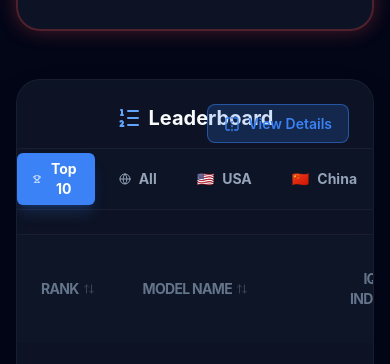
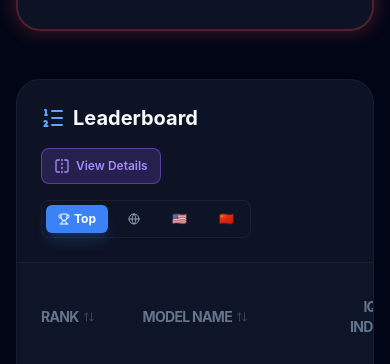
Before and after one commit to ChiefInnovator/usvschinaai, a plain HTML site: page index.html in a window 390 px wide. Shown: the part 1024-1388 px from the top of the page. Drawn offline with nearby package versions, Linux system fonts and the light colour scheme.

Commit message:
Fix leaderboard UI layout - improve toolbar and button positioning
- Move flip button from absolute positioning into toolbar for better integration
- Reorganize toolbar into two rows: title + flip button on top, filters below
- Reduce flip button size and change color to purple for better visual hierarchy
- Add responsive text truncation on mobile (Top → Top 10 hidden on small screens)
- Improve spacing and alignment of filter buttons
- Remove px-4 padding for more compact button sizing on mobile
- Add proper flex wrapping to prevent overflow on smaller screens
- Fix z-index issues caused by absolute positioning

```diff
--- a/index.html
+++ b/index.html
@@ -124,23 +124,25 @@
         }
 
         .flip-toggle-btn {
-            background: rgba(59, 130, 246, 0.2);
-            border: 1px solid rgba(59, 130, 246, 0.5);
-            color: #3b82f6;
-            padding: 0.5rem 1rem;
+            background: rgba(139, 92, 246, 0.2);
+            border: 1px solid rgba(139, 92, 246, 0.5);
+            color: #a78bfa;
+            padding: 0.5rem 0.75rem;
             border-radius: 0.5rem;
-            font-size: 0.875rem;
+            font-size: 0.75rem;
             font-weight: 600;
             cursor: pointer;
             transition: all 0.3s;
-            display: flex;
+            display: inline-flex;
             align-items: center;
-            gap: 0.5rem;
+            gap: 0.375rem;
+            white-space: nowrap;
         }
 
         .flip-toggle-btn:hover {
-            background: rgba(59, 130, 246, 0.3);
-            border-color: rgba(59, 130, 246, 0.8);
+            background: rgba(139, 92, 246, 0.3);
+            border-color: rgba(139, 92, 246, 0.8);
+            color: #c4b5fd;
         }
 
         .benchmark-details-table {
@@ -292,33 +294,33 @@
         </div>
 
         <!-- Main Table with Flip Animation -->
-        <div class="glass rounded-3xl overflow-hidden shadow-2xl border border-white/5 mb-12 flip-container relative" id="leaderboardFlipContainer">
-            <!-- Flip Toggle Button -->
-            <button onclick="toggleLeaderboardFlip()" class="absolute top-6 right-6 flip-toggle-btn z-20">
-                <i data-lucide="flip-horizontal" class="w-4 h-4"></i>
-                <span id="leaderboardFlipBtnText">View Details</span>
-            </button>
-
+        <div class="glass rounded-3xl overflow-hidden shadow-2xl border border-white/5 mb-12 flip-container" id="leaderboardFlipContainer">
             <!-- Front Side: Leaderboard Table -->
             <div class="flip-front">
                 <!-- Toolbar -->
-                <div class="p-6 border-b border-white/5 flex flex-col md:flex-row justify-between items-center gap-4">
-                    <h3 class="text-xl font-bold flex items-center gap-2">
-                        <i data-lucide="list-ordered" class="text-blue-400"></i> Leaderboard
-                    </h3>
+                <div class="p-6 border-b border-white/5">
+                    <div class="flex flex-col sm:flex-row justify-between items-start sm:items-center gap-4 mb-4">
+                        <h3 class="text-xl font-bold flex items-center gap-2">
+                            <i data-lucide="list-ordered" class="text-blue-400"></i> Leaderboard
+                        </h3>
+                        <button onclick="toggleLeaderboardFlip()" class="flip-toggle-btn">
+                            <i data-lucide="flip-horizontal" class="w-4 h-4"></i>
+                            <span id="leaderboardFlipBtnText">View Details</span>
+                        </button>
+                    </div>
 
-                    <div class="flex items-center gap-2 bg-slate-900/50 p-1 rounded-lg border border-white/5">
-                        <button onclick="setFilter('top10')" id="filter-top10" class="px-4 py-1.5 rounded-md text-sm font-bold transition flex items-center gap-2 bg-blue-500 text-white shadow-lg shadow-blue-500/20">
-                            <i data-lucide="trophy" class="w-3 h-3"></i> Top 10
+                    <div class="flex flex-wrap items-center gap-2 bg-slate-900/50 p-1 rounded-lg border border-white/5 w-fit">
+                        <button onclick="setFilter('top10')" id="filter-top10" class="px-3 py-1.5 rounded-md text-xs sm:text-sm font-bold transition flex items-center gap-1 bg-blue-500 text-white shadow-lg shadow-blue-500/20">
+                            <i data-lucide="trophy" class="w-3 h-3"></i> <span class="hidden sm:inline">Top 10</span><span class="sm:hidden">Top</span>
                         </button>
-                        <button onclick="setFilter('all')" id="filter-all" class="px-4 py-1.5 rounded-md text-sm font-bold text-slate-400 hover:text-white transition flex items-center gap-2 hover:bg-white/5">
-                            <i data-lucide="globe" class="w-3 h-3"></i> All
+                        <button onclick="setFilter('all')" id="filter-all" class="px-3 py-1.5 rounded-md text-xs sm:text-sm font-bold text-slate-400 hover:text-white transition flex items-center gap-1 hover:bg-white/5">
+                            <i data-lucide="globe" class="w-3 h-3"></i> <span class="hidden sm:inline">All</span>
                         </button>
-                        <button onclick="setFilter('US')" id="filter-us" class="px-4 py-1.5 rounded-md text-sm font-bold text-slate-400 hover:text-white transition flex items-center gap-2 hover:bg-white/5">
-                            <span>🇺🇸</span> USA
+                        <button onclick="setFilter('US')" id="filter-us" class="px-3 py-1.5 rounded-md text-xs sm:text-sm font-bold text-slate-400 hover:text-white transition flex items-center gap-1 hover:bg-white/5">
+                            <span>🇺🇸</span> <span class="hidden sm:inline">USA</span>
                         </button>
-                        <button onclick="setFilter('CN')" id="filter-cn" class="px-4 py-1.5 rounded-md text-sm font-bold text-slate-400 hover:text-white transition flex items-center gap-2 hover:bg-white/5">
-                            <span>🇨🇳</span> China
+                        <button onclick="setFilter('CN')" id="filter-cn" class="px-3 py-1.5 rounded-md text-xs sm:text-sm font-bold text-slate-400 hover:text-white transition flex items-center gap-1 hover:bg-white/5">
+                            <span>🇨🇳</span> <span class="hidden sm:inline">China</span>
                         </button>
                     </div>
                 </div>
```
